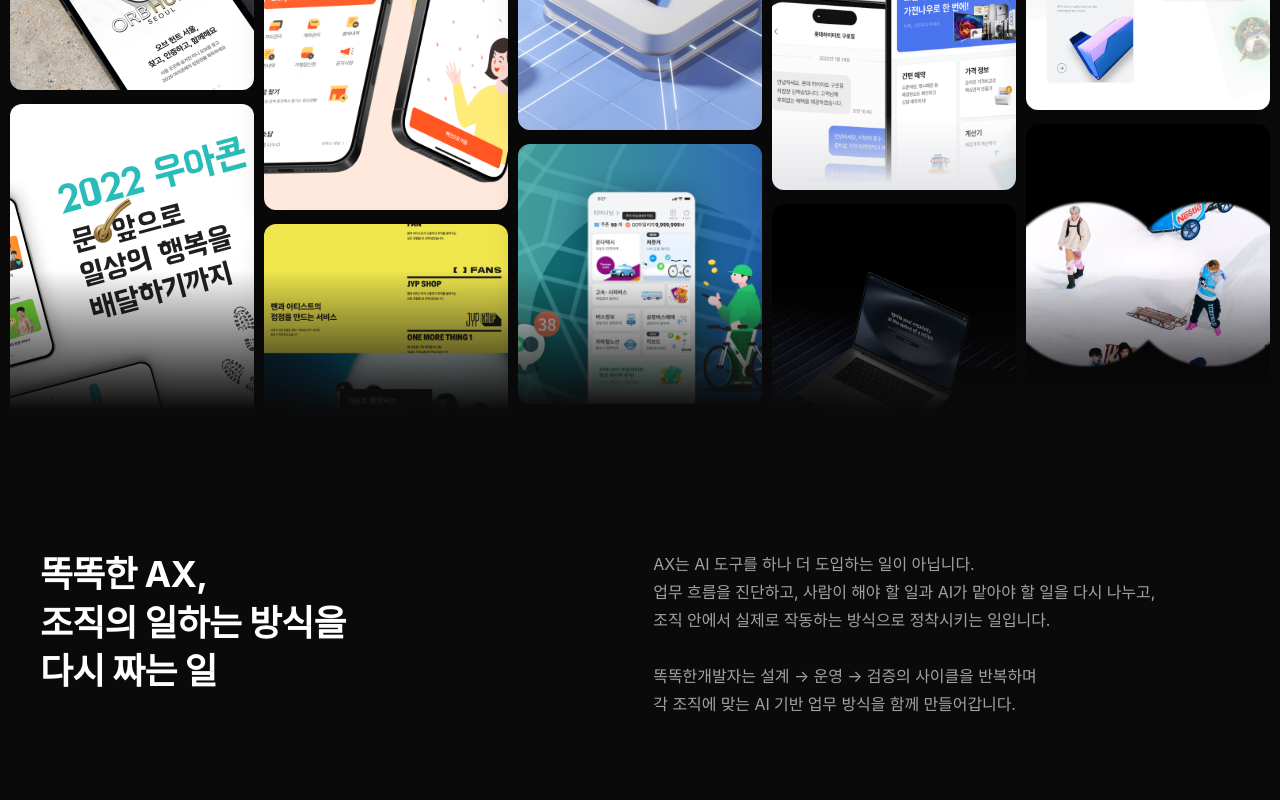
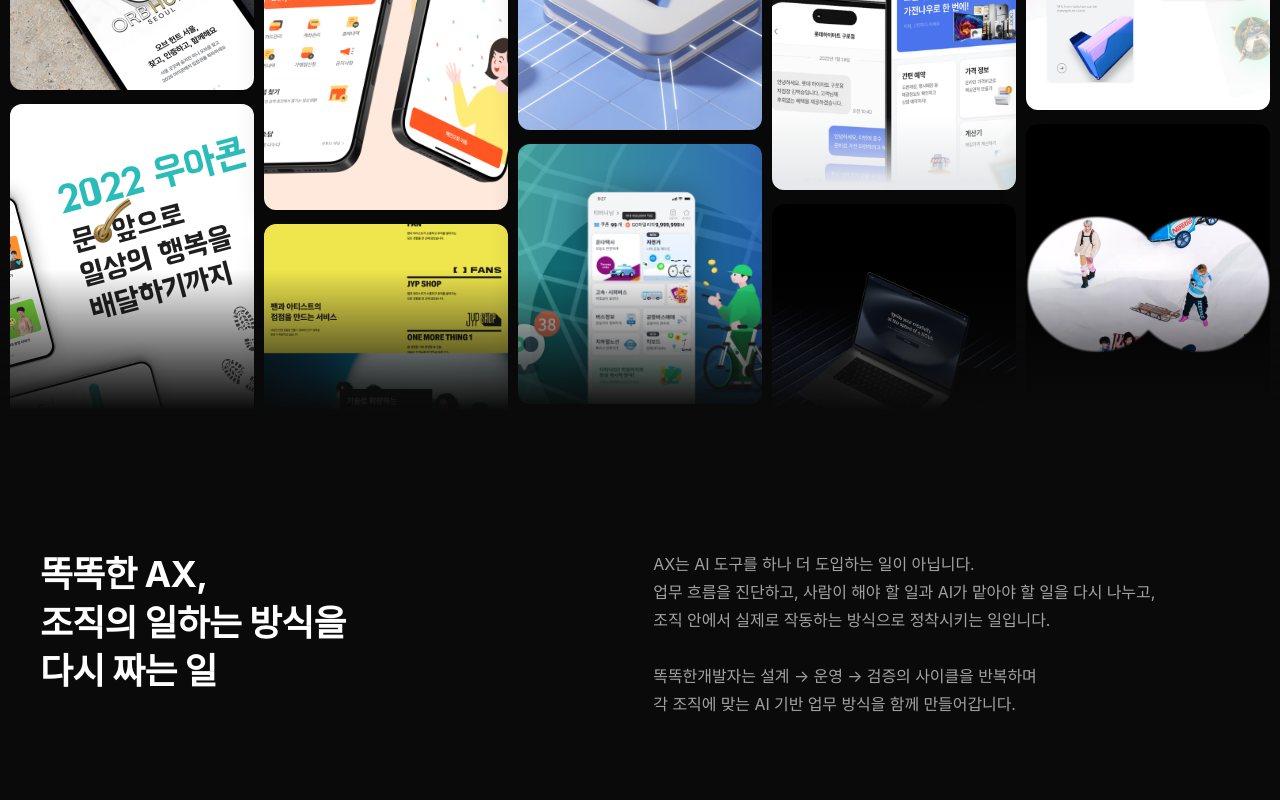
Before and after one commit to toktokhanjimin/landing_toktokhan, a Next.js app: page / in a window 1280 px wide. Shown: the part 760-1560 px from the top of the page. Built offline with nearby package versions, Linux system fonts and the light colour scheme; no server answers; the database is empty; a web font is replaced by a local one.

Commit message:
fix: p-14 이미지 업데이트, PortfolioWall img 태그로 변경 (캐시 제거)

```diff
--- a/app/components/PortfolioWall.tsx
+++ b/app/components/PortfolioWall.tsx
@@ -1,7 +1,6 @@
 "use client";
 
 import { useRef, useState, useEffect } from "react";
-import Image from "next/image";
 
 type Tile = { h: number; src: string };
 
@@ -58,7 +57,7 @@ export default function PortfolioWall() {
                     flexShrink: 0, position: "relative",
                   }}
                 >
-                  <Image src={t.src} alt="" fill style={{ objectFit: "cover" }} sizes="20vw" />
+                  <img src={t.src} alt="" style={{ width: "100%", height: "100%", objectFit: "cover", display: "block" }} />
                 </div>
               ))}
             </div>
```
Also changed, not shown: public/assets/p-14.png.
